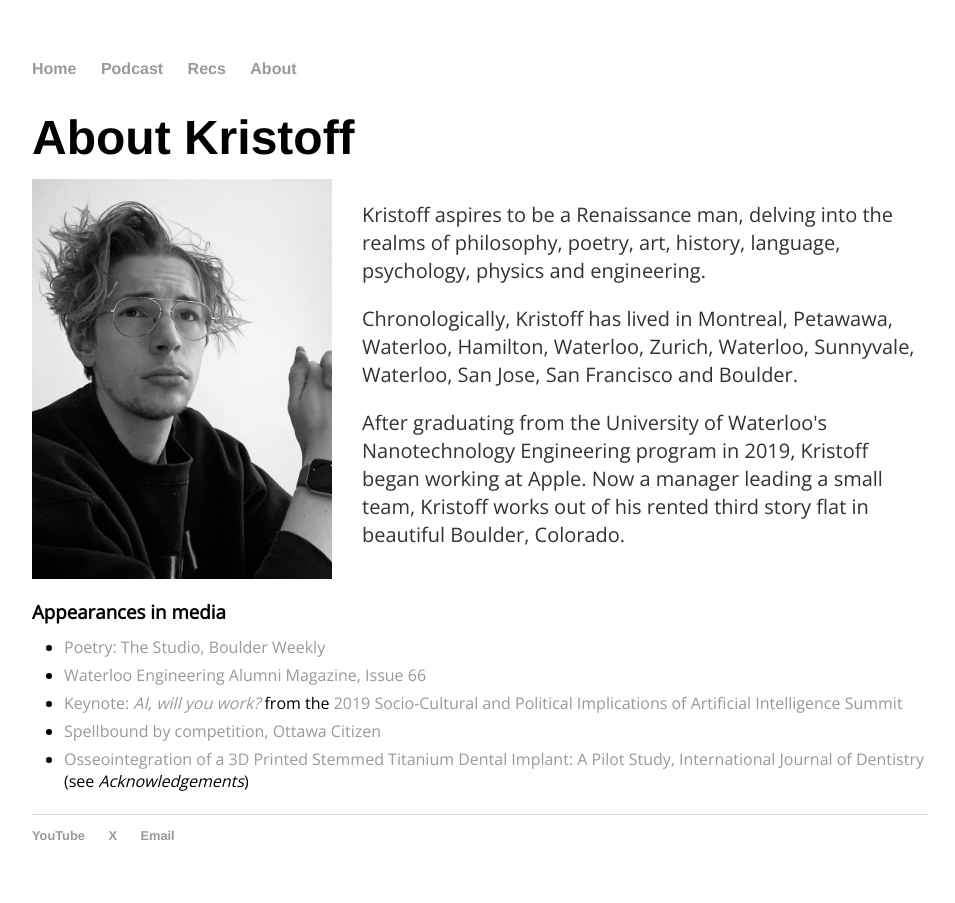
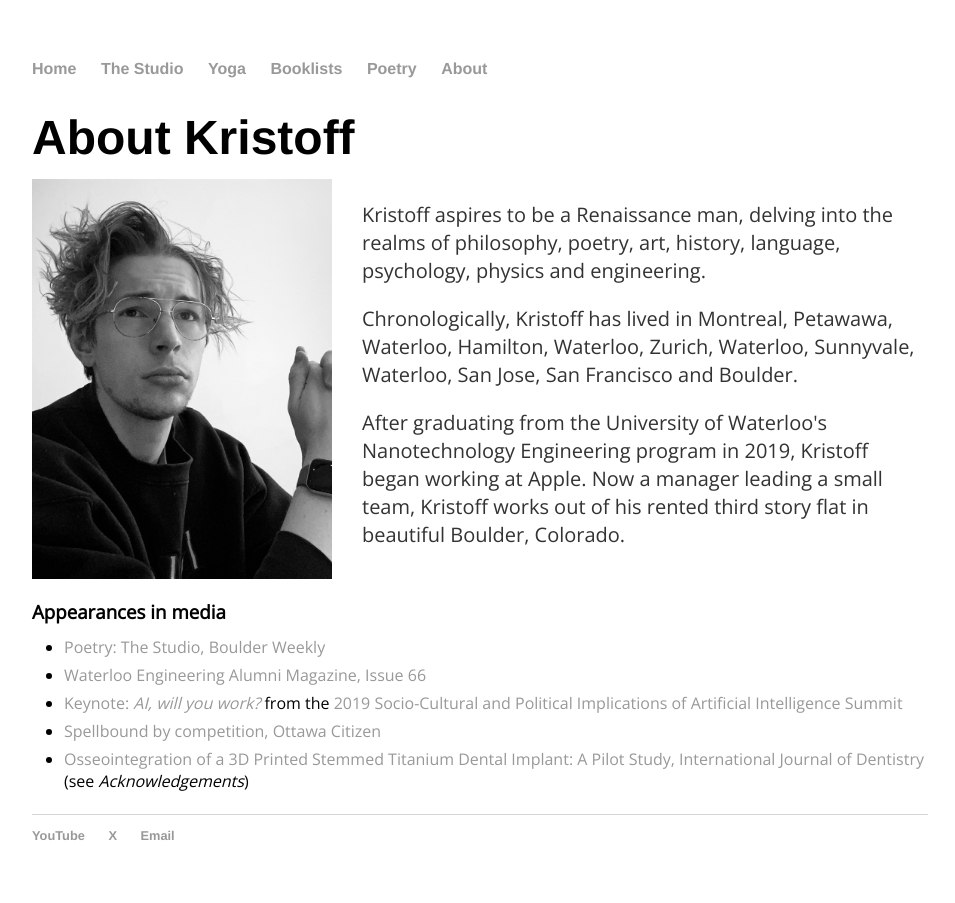
Before and after one commit to malejczuk/malejczuk.github.io, a Jekyll site: the page built from about/index.html, in a window 1280 px wide. Shown: the whole page, without its empty margins (160-1115 px from the left). Built offline with Jekyll 4.4.1, drawn with Linux system fonts in a browser that asks for light colours.

Commit message:
updated website pages

```diff
--- a/_layouts/default.html
+++ b/_layouts/default.html
@@ -24,8 +24,10 @@
 		<nav aria-label="Main Navigation">
     		<ul>
         		<li><a href="{{'/' | relative_url }}">Home</a></li>
-                <li><a href="{{'/podcast' | relative_url }}">Podcast</a></li>
-                <li><a href="{{'/recommendations' | relative_url }}">Recs</a></li>
+        		<li><a href="{{'/studio' | relative_url }}">The Studio</a></li>
+        		<li><a href="{{'/yoga' | relative_url }}">Yoga</a></li>
+        		<li><a href="{{'/booklists' | relative_url }}">Booklists</a></li>
+                <li><a href="{{'/poetry' | relative_url }}">Poetry</a></li>
 	        	<li><a href="{{'/about' | relative_url }}">About</a></li>
     		</ul>
 		</nav>
```
Also changed, not shown: booklists/index.md (added), poetry/index.md (added), studio/index.html (renamed from podcast/index.html), yoga/index.md (added).
